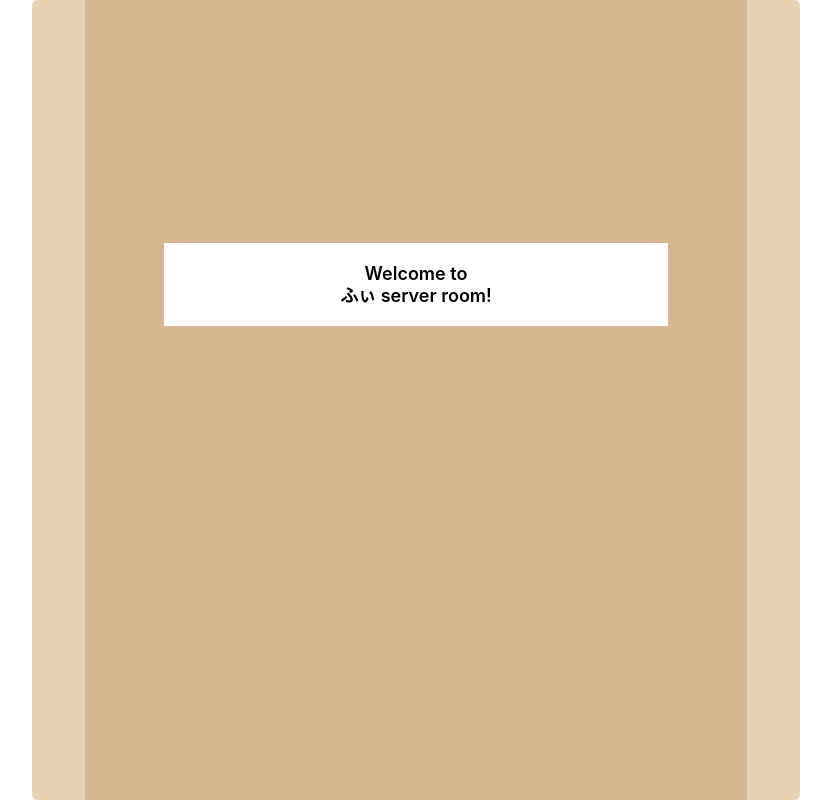
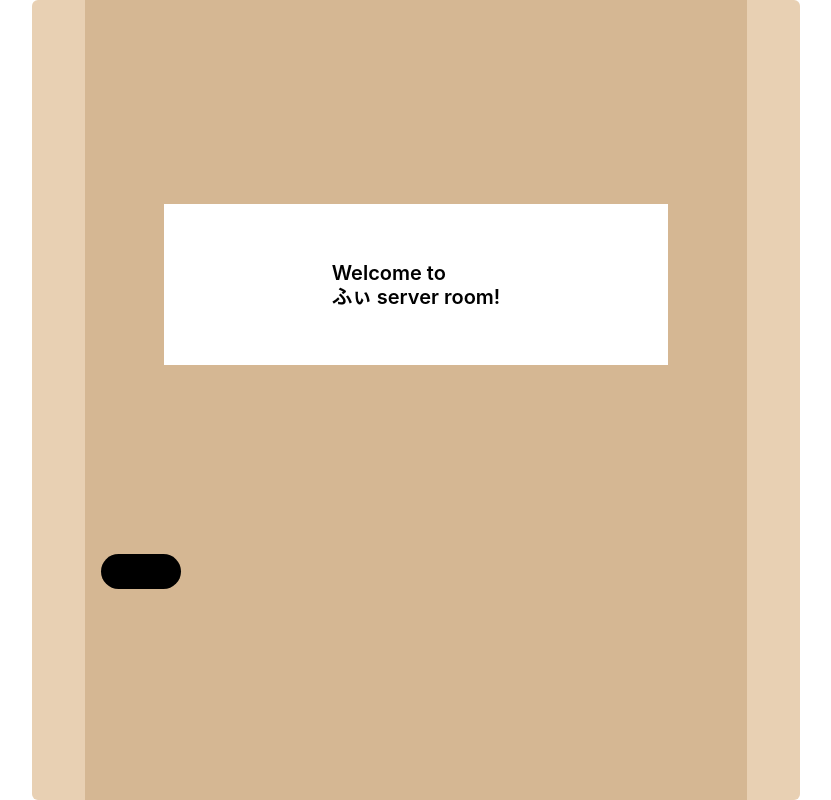
Before and after one commit to uyuuuuu/Hackathon0728-front, a React (Vite) app: page /Enter in a window 1280 px wide. Shown: the whole page, without its empty margins (224-1055 px from the left). Built offline with nearby package versions, Linux system fonts and the light colour scheme.

Commit message:
black sugiru nobu tuketa

```diff
--- a/src/Enter.tsx
+++ b/src/Enter.tsx
@@ -6,17 +6,21 @@ function Enter() {
     return (
         <>
             <Center>
-                <Button bg='rgb(232,208,179)' w='60%' h='100vh' px={4} py={0} color='black' _hover={{ bg: '#E8D0B3' }} >
+
+                <Button as={Link} to="/Home" bg='rgb(232,208,179)' w='60%' h='100vh' px={4} py={0} color='black' _hover={{ bg: '#E8D0B3' }} >
 
                     <Box bg='rgb(213,183,147)' w='90%' h='100%' p={4} color='black' >
+
                         <Center h='70%'>
-                            <Box bg='white' w='80%' p={5} color='black' fontSize='lg'>
-                                <Center>
+                            <Box bg='white' w='80%' h='30%' p={5} color='black' fontSize='xl'>
+                                <Center h='100%'>
                                     Welcome to<br />
                                     ふぃ server room!
                                 </Center>
                             </Box >
                         </Center>
+
+                        <Box bg='black' w='80px' h='35px'p={4} color='black' rounded="full"></Box>
                     </Box>
                 </Button>
             </Center>
```
